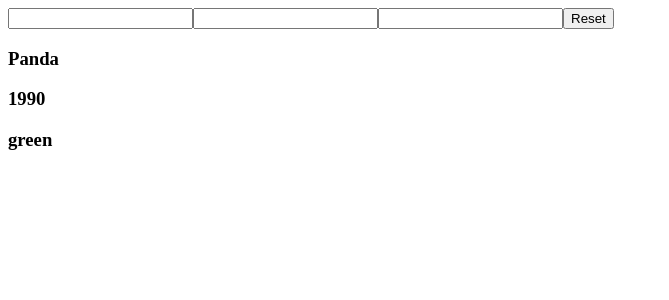
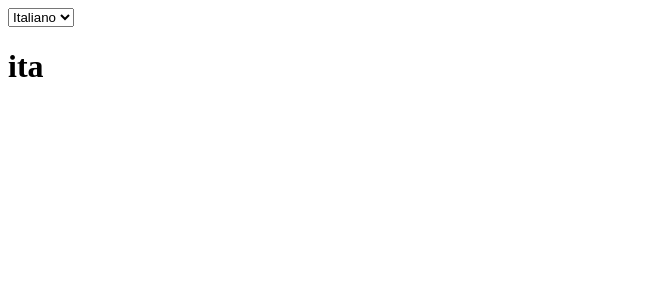
Before and after one commit to NDRXandrei/React-ex, a React (Create React App) app in the folder my-app/: page / in a window 1280 px wide. Shown: the top 300 px of the page, without its empty margins (0-669 px from the left). Built offline with nearby package versions, Linux system fonts and the light colour scheme.

Commit message:
riscritto language context

```diff
--- a/my-app/src/App.js
+++ b/my-app/src/App.js
@@ -39,15 +39,15 @@ export class App extends React.Component {
           }}
         ></TodoList> */}
         {/* <Container title="Hello World"/> */}
-        {/* <LanguageContext.Provider value="ita">
+        <LanguageContext.Provider value="ita">
           <DisplayLanguage/>
-        </LanguageContext.Provider> */}
+        </LanguageContext.Provider>
         {/* <Sum /> */}
         {/* <GithubUser /> */}
         {/* <GithubUserList /> */}
         {/* <CustomCounter /> */}
         {/* <CustomForm /> */}
-        <CardDetails car={{model: 'Panda', year: 1990, color: 'green'}}/>
+        {/* <CardDetails car={{model: 'Panda', year: 1990, color: 'green'}}/> */}
       </div>
     );
   }
--- a/my-app/src/LanguageContext.js
+++ b/my-app/src/LanguageContext.js
@@ -1,22 +1,41 @@
-import React from "react";
+import React, { useContext, useState } from "react";
 
 export const LanguageContext = React.createContext("eng");
 
-export class DisplayLanguage extends React.Component {
-  state = { language: "" };
-  handleLanguage = (e) => {
-    this.setState({ language: e.target.value });
+// export class DisplayLanguage extends React.Component {
+//   state = { language: "" };
+//   handleLanguage = (e) => {
+//     this.setState({ language: e.target.value });
+//   };
+//   render() {
+//     console.log(this.state.language);
+//     return (
+//       <>
+//         <select onChange={this.handleLanguage}>
+//           <option value={this.context._currentValue}>Italiano</option>
+//           <option value={this.context._currentValue}>English</option>
+//         </select>
+//         <h1>{this.state.language}</h1>
+//       </>
+//     );
+//   }
+// }
+
+export function DisplayLanguage(props) {
+  const lingua = useContext(LanguageContext);
+  const [language, setLanguage] = useState("");
+
+  const handleLanguage = (e) => {
+    setLanguage(e.target.value);
   };
-  render() {
-    console.log(this.state.language);
-    return (
-      <>
-        <select onChange={this.handleLanguage}>
-          <option value={this.context._currentValue}>Italiano</option>
-          <option value={this.context._currentValue}>English</option>
-        </select>
-        <h1>{this.state.language}</h1>
-      </>
-    );
-  }
+
+  return (
+    <>
+      <select onChange={handleLanguage}>
+        <option value="ita">Italiano</option>
+        <option value="eng">English</option>
+      </select>
+      <h1>{lingua}</h1>
+    </>
+  );
 }
```
